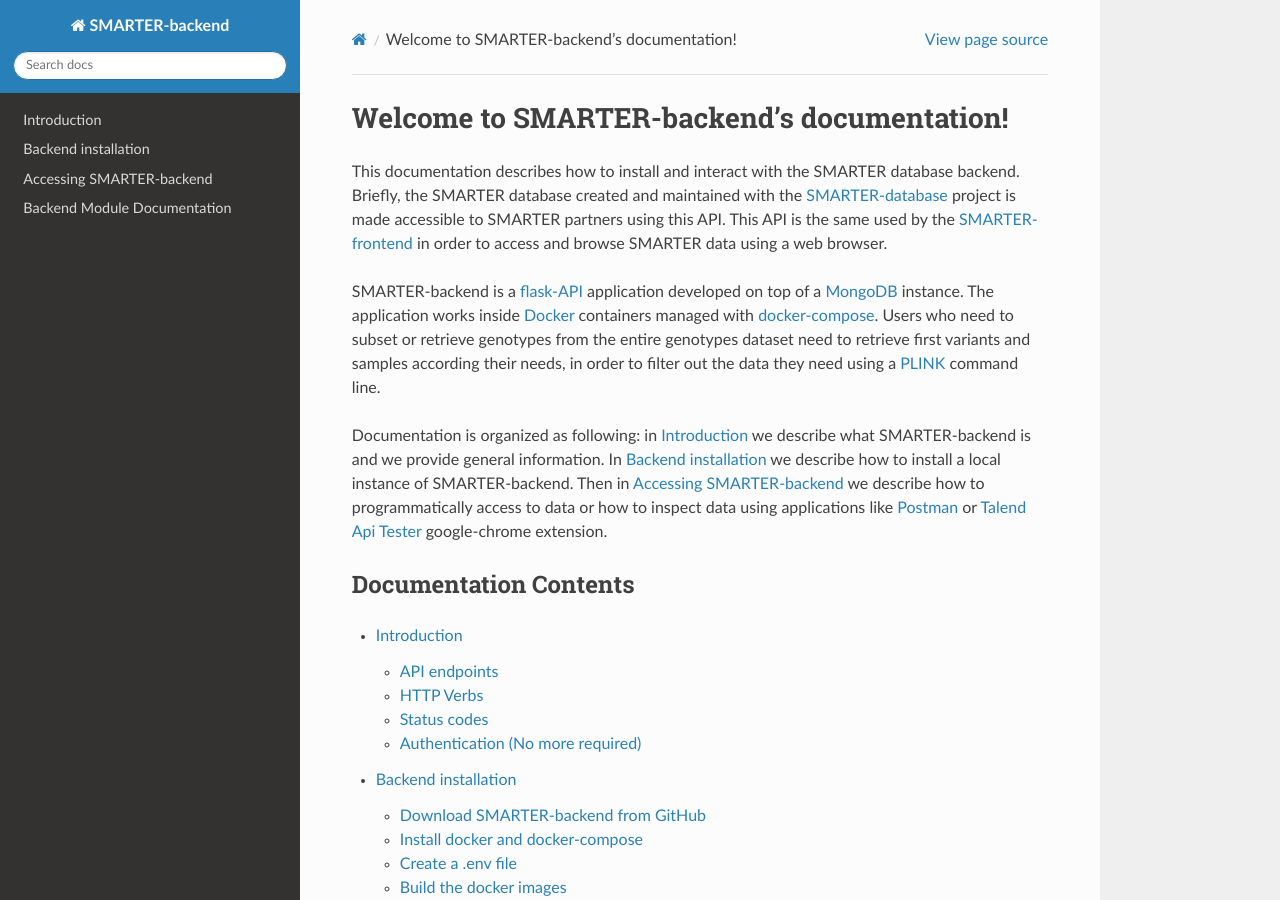
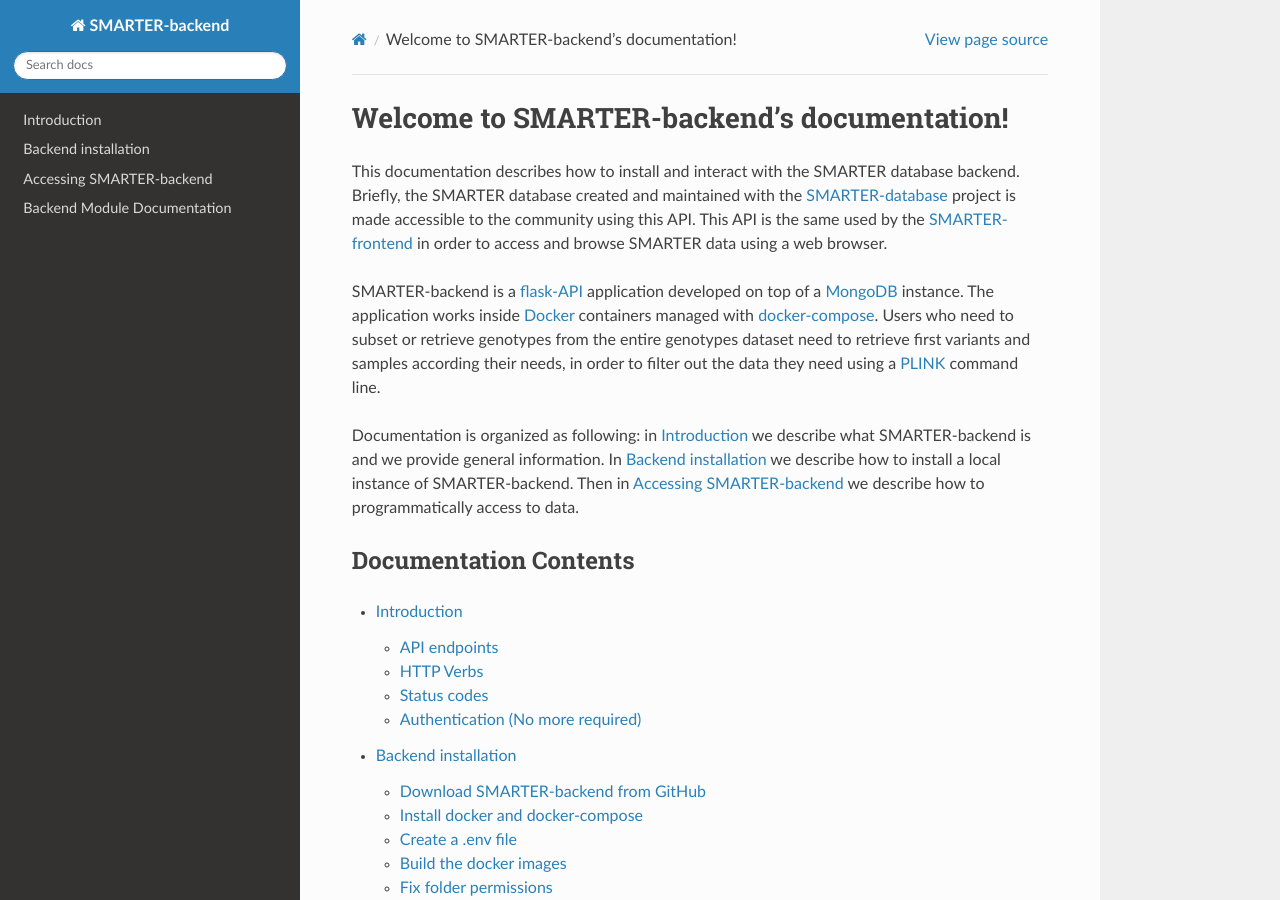
Before and after one commit to cnr-ibba/SMARTER-backend, a Sphinx documentation site: the page built from flask-data/smarter/docs/source/index.rst, in a window 1280 px wide and 900 px high. Built offline with Sphinx 7.4.7 and the Read the Docs theme 2.0.0, drawn with Linux system fonts in a browser that asks for light colours.

```diff
--- a/flask-data/smarter/docs/source/accessing/r.rst
+++ b/flask-data/smarter/docs/source/accessing/r.rst
@@ -219,7 +219,7 @@ endpoints relying on parameters:
       query = list(breed_code = "LNR")
    )
 
-As for the breed example, we can refine our query, for example by selecting
+We can refine our query, for example by selecting
 Landrace goat samples which have a locations (GPS coordinates) and phenotypes
 defined (mind to the double ``_`` in ``locations__exists`` and
 ``phenotype__exists``):
--- a/flask-data/smarter/docs/source/index.rst
+++ b/flask-data/smarter/docs/source/index.rst
@@ -9,8 +9,8 @@ Welcome to SMARTER-backend's documentation!
 This documentation describes how to install and interact with the SMARTER database
 backend. Briefly, the SMARTER database created and maintained with the
 `SMARTER-database <https://github.com/cnr-ibba/SMARTER-database>`_ project is
-made accessible to SMARTER partners using this API. This API is the same used
-by the `SMARTER-frontend <https://github.com/cnr-ibba/SMARTER-frontend>`_ in
+made accessible to the community using this API. This API is the same used
+by the `SMARTER-frontend <https://webserver.ibba.cnr.it/smarter/>`_ in
 order to access and browse SMARTER data using a web browser.
 
 SMARTER-backend is a `flask-API <https://flask.palletsprojects.com/en/2.0.x/>`_
@@ -24,10 +24,7 @@ the data they need using a `PLINK <https://zzz.bwh.harvard.edu/plink/>`_ command
 Documentation is organized as following: in :ref:`Introduction` we describe what
 SMARTER-backend is and we provide general information. In :ref:`Backend installation`
 we describe how to install a local instance of SMARTER-backend. Then in
-:ref:`Accessing SMARTER-backend` we describe how to programmatically access to data
-or how to inspect data using applications like `Postman <https://www.postman.com/>`_
-or `Talend Api Tester <https://chrome.google.com/webstore/detail/talend-api-tester-free-ed/aejoelaoggembcahagimdiliamlcdmfm>`_
-google-chrome extension.
+:ref:`Accessing SMARTER-backend` we describe how to programmatically access to data.
 
 .. toctree::
    :maxdepth: 2
--- a/flask-data/smarter/docs/source/installing.rst
+++ b/flask-data/smarter/docs/source/installing.rst
@@ -26,9 +26,9 @@ official installation instructions for your operating system.
 Create a .env file
 ------------------
 
-Before running the application, you need to create a .env file in the root directory
+Before running the application, you need to create a ``.env`` file in the root directory
 of the project. This is required to set the environment variables needed by the
-application, like the database connection string. Create a .env file in the root
+application, like the database connection string. Create a ``.env`` file in the root
 directory of the project with the following content:
 
 .. code-block:: bash
--- a/flask-data/smarter/docs/source/introduction.rst
+++ b/flask-data/smarter/docs/source/introduction.rst
@@ -111,7 +111,10 @@ supported, ``GET`` and ``POST``:
 More precisely, SMARTER data through the SMARTER-backend are read-only and
 ``GET`` and ``POST`` method are allowed in order to retrieve any type of SMARTER
 data object from the API. ``POST`` method are required to submit complex queries
-by providing a payload to certain endpoints.
+by providing a payload to certain endpoints, for example to retrieve samples
+relying on GPS data. For a detailed list of the available endpoints and the
+HTTP methods they support, please refer to the
+`swagger documentation <https://webserver.ibba.cnr.it/smarter-api/docs/>`_ available.
 
 Status codes
 ------------
```
Also changed, not shown: flask-data/smarter/docs/source/accessing/python.rst (+5 -4 lines).
